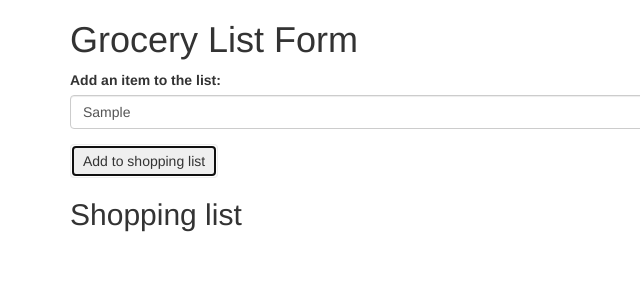
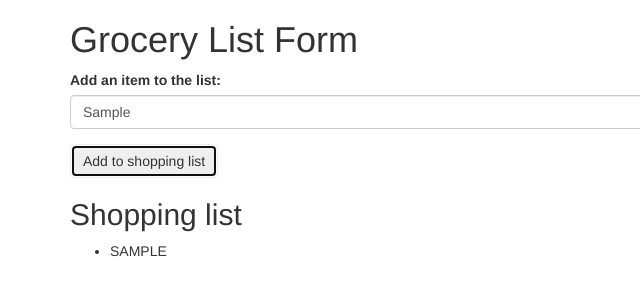
Before and after one commit to EstiShay/grocery-list, a plain HTML site: page index.html in a window 1280 px wide. Both pictures are taken after typing "Sample" into the empty fields and a click on the button "Add to shopping list". Shown: the full height of the page, 0-640 px from the left. Drawn offline with Linux system fonts and the light colour scheme.

Commit message:
display new array alphabetically in an unordered list.

```diff
--- a/index.html
+++ b/index.html
@@ -22,9 +22,9 @@
 
         <div class="shopping-list">
           <h2>Shopping list</h2>
-          <p>
+          <ul>
             <!--array goes here -->
-          </p>
+          </ul>
         </div>
 
     </div>
--- a/js/scripts.js
+++ b/js/scripts.js
@@ -17,7 +17,13 @@ $(document).ready(function() {
     var upperGroceries = groceries.map(function(grocery) {
       return grocery.toUpperCase();
     });
-    alert(upperGroceries);
+    // alert(upperGroceries);
+
+    $('ul').empty();
+
+    upperGroceries.forEach(function(grocery) {
+      $("ul").append("<li>" + grocery + "</li>");
+    });
 
     event.preventDefault();
 
```
